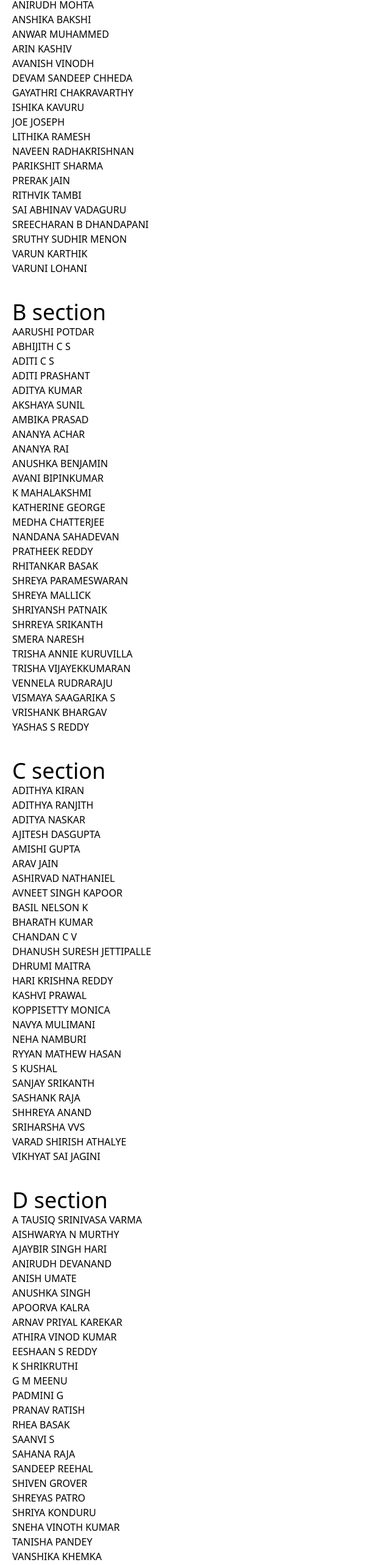
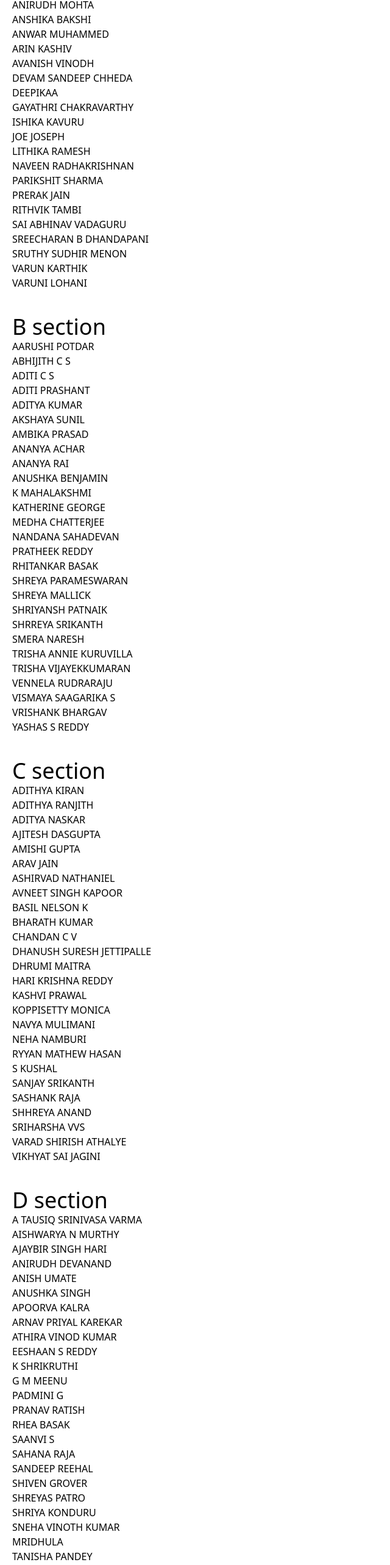
Before and after one commit to Chandan-CV/AmaatraGrad, a Next.js app: page /nameList in a window 1280 px wide. Shown: the part 176-2742 px from the top of the page at 61% size, without its empty margins (0-640 px from the left). Built offline with nearby package versions, Linux system fonts and the light colour scheme.

Commit message:
changed some names on the list

```diff
--- a/getSheetData.js
+++ b/getSheetData.js
@@ -11,6 +11,7 @@ function getSheetData() {
     "ARIN KASHIV",
     "AVANISH VINODH",
     "DEVAM SANDEEP CHHEDA",
+    "DEEPIKAA",
     "GAYATHRI CHAKRAVARTHY",
     "ISHIKA KAVURU",
     "JOE JOSEPH",
@@ -37,7 +38,6 @@ function getSheetData() {
         "ANANYA ACHAR",
         "ANANYA RAI",
         "ANUSHKA BENJAMIN",
-        "AVANI BIPINKUMAR",
         "K MAHALAKSHMI",
         "KATHERINE GEORGE",
         "MEDHA CHATTERJEE",
@@ -109,6 +109,7 @@ function getSheetData() {
     "SHREYAS PATRO",
     "SHRIYA KONDURU",
     "SNEHA VINOTH KUMAR",
+    "MRIDHULA",
     "TANISHA PANDEY",
     "VANSHIKA KHEMKA",
     "VIBHASHA S",
```
